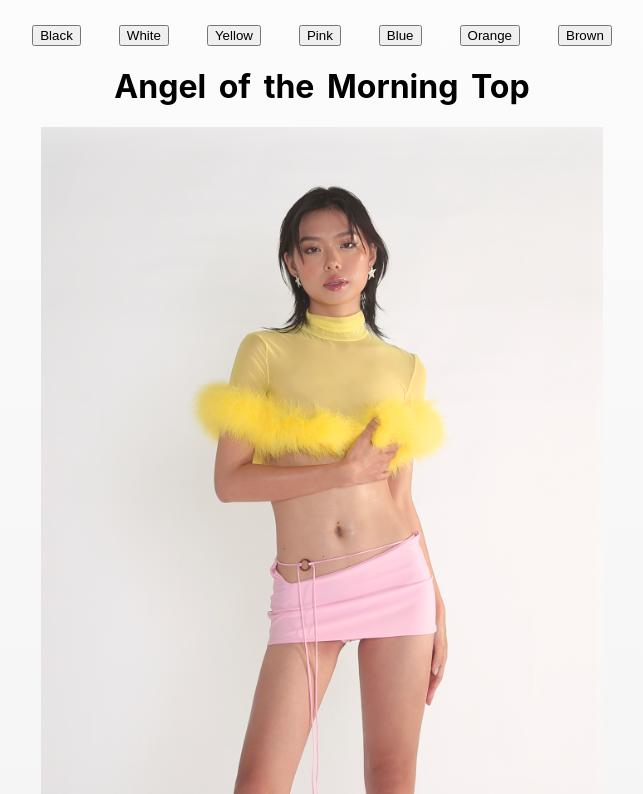
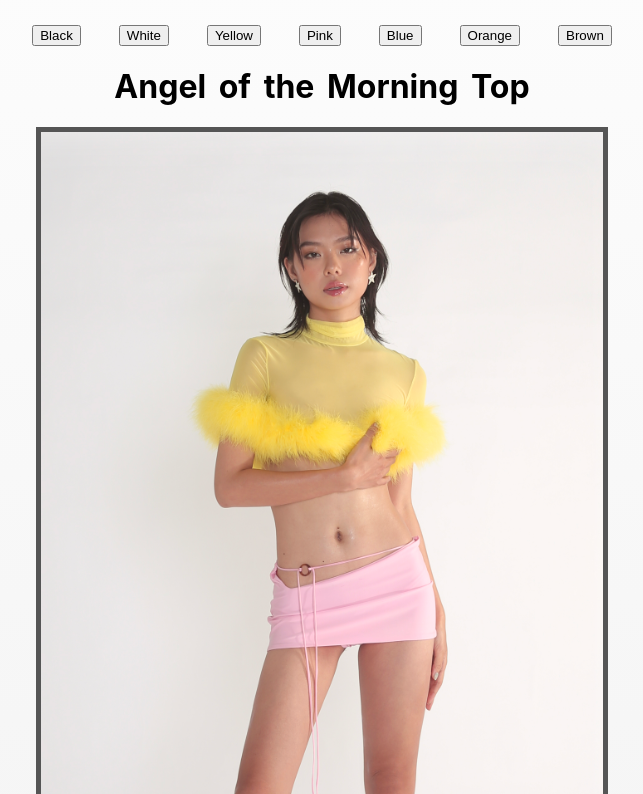
Before and after one commit to tiredlabradoodle123/development2, a React (Create React App) app: page / in a window 1280 px wide. Shown: the part 386-1180 px from the top of the page, without its empty margins (318-961 px from the left). Built offline with nearby package versions, Linux system fonts and the light colour scheme.

Commit message:
Update clothingItem.js

```diff
--- a/src/components/clothingItem.js
+++ b/src/components/clothingItem.js
@@ -6,13 +6,19 @@ export default function ClothingItem(props) {
           newCart[props.index] += 1;
           return newCart;
         });
-        props.setQuantity(() => props.quantity + 1);
+        props.setQuantityList((prevList) => {
+          let newquantityList = [...prevList];
+          newquantityList[props.index] += 1;
+          return newquantityList;
+        });
+
+        //props.setQuantity(() => props.quantity + 1);
       }
 
     return (
         <div>
             <h1>{props.item.name}</h1>
-            <img src={props.item.image}/>
+            <img class="images" src={props.item.image}/>
             <p>Product Description: {props.item.description}</p>
             <p>Price: ${props.item.price}</p>
             <button onClick={handleClick}>Add</button>
```
